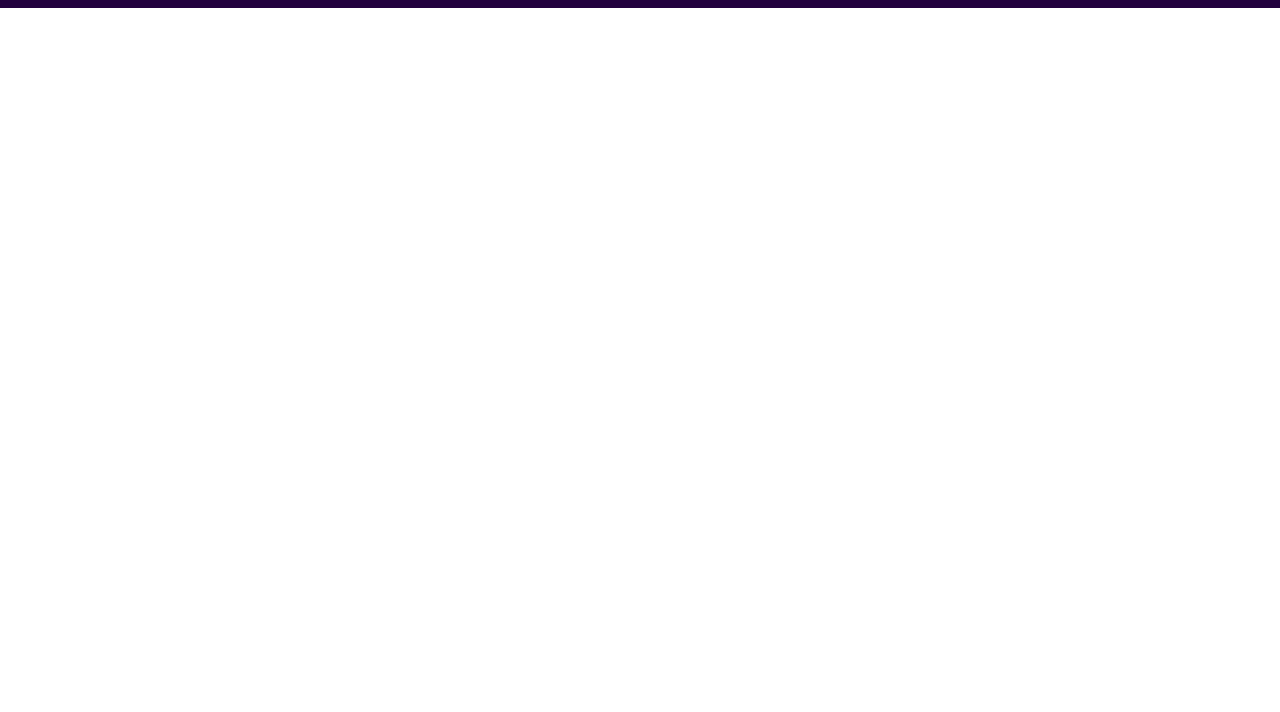
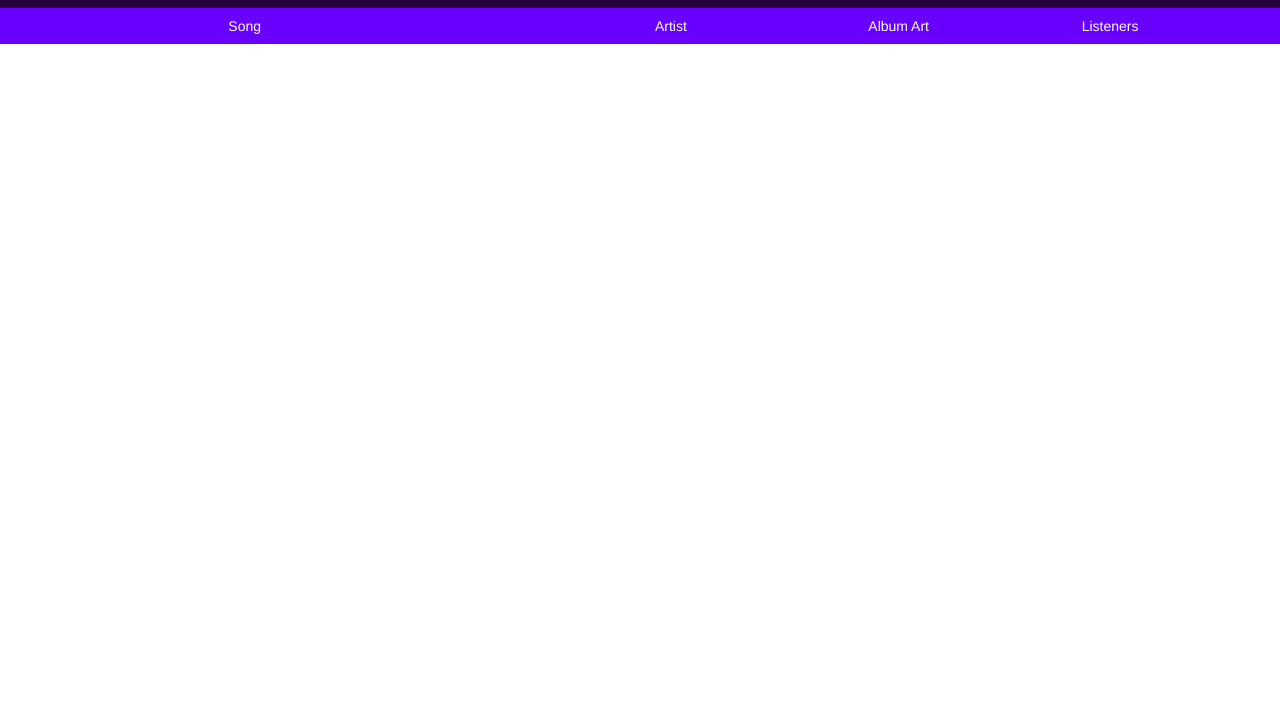
Before and after one commit to ayannone/Trackster, a plain HTML site: page index.html in a window 1280 px wide. Shown: the part 88-800 px from the top of the page. Drawn offline with nearby package versions, Linux system fonts and the light colour scheme.

Commit message:
Add row 'attributes'

```diff
--- a/index.html
+++ b/index.html
@@ -35,5 +35,25 @@
       </div>
     </header>
 
+    <div id="main">
+      <div class="container-fluid">
+        <div class="row attributes">
+          <div class="col-xs-4 col-xs-offset-2">
+            <span>Song</span>
+          </div>
+          <div class="col-xs-2">
+            <span>Artist</span>
+          </div>
+          <div class="col-xs-2">
+            <span>Album Art</span>
+          </div>
+          <div class="col-xs-2">
+            <span>Listeners</span>
+          </div>
+        </div>
+
+      </div>
+    </div> <!-- End of div id="main" -->
+
 </body>
 </html>
--- a/resources/css/style.css
+++ b/resources/css/style.css
@@ -43,3 +43,9 @@ header .row {
   color: black;
   padding: 0 1rem;
 }
+
+#main .row.attributes {
+  background-color: rgb(104, 0, 255);
+  color: rgb(255, 255, 255);
+  padding: 0.5rem 0;
+}
```
